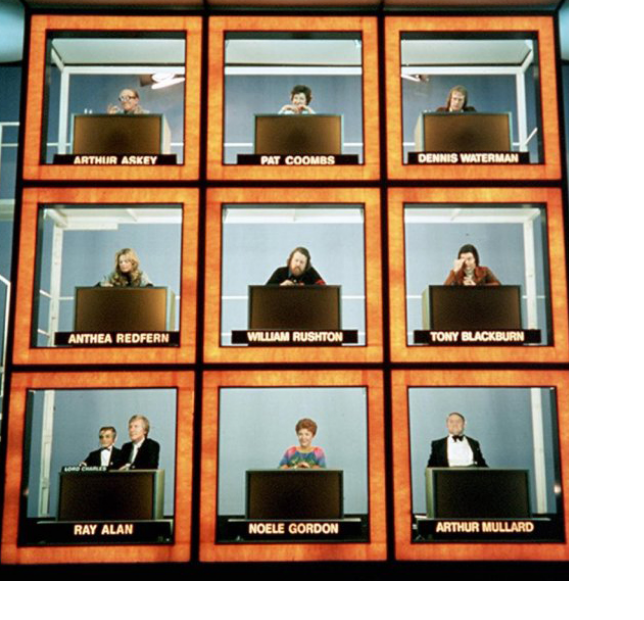
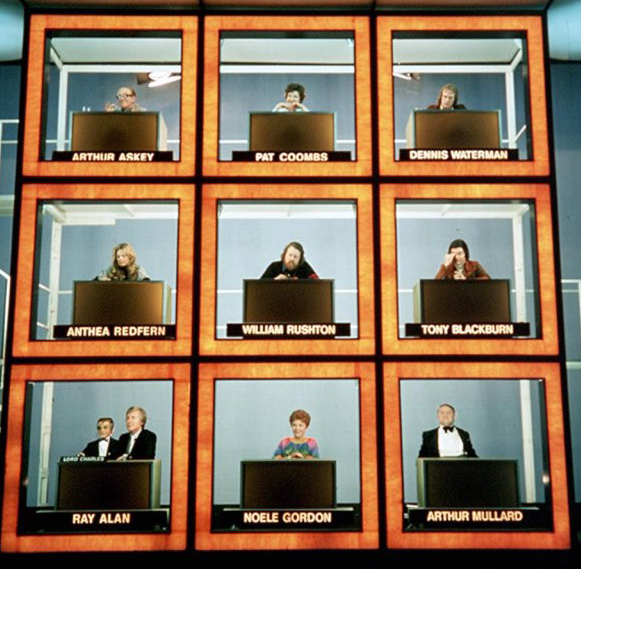
Before and after one commit to alfaguru/squares, a website built with Parcel: page index.html in a window 1280 px wide. Shown: the whole page, without its empty margins (0-644 px from the left). Built offline with nearby package versions, Linux system fonts and the light colour scheme.

Commit message:
Layout fixes

```diff
--- a/css/squares.css
+++ b/css/squares.css
@@ -1,6 +1,14 @@
+img {
+  max-width: 100vw;
+  height: auto;
+}
+div.wrapper {
+  position: relative;
+}
 div.squares {
-  background-image: url("../img/squares.jpg");
-  background-size: cover;
+  position: absolute;
+  top: 0;
+  left: 0;
   width: 100vw;
   height: 102vw;
   max-width: 569px;
--- a/index.html
+++ b/index.html
@@ -17,6 +17,8 @@
 </head>
 
 <body>
+<div class="wrapper">
+<img src="img/squares.jpg" alt="">
 <div class="squares">
   <div class="row row-1">
     <div class="cell cell-1" data-index="1"></div>
@@ -34,6 +36,7 @@
     <div class="cell cell-9" data-index="9"></div>
   </div>
 </div>
+</div>
 <script src="js/vendor/modernizr-3.11.2.min.js"></script>
 <script src="js/vendor/jquery-3.6.0.min.js"></script>
 <script src="js/vendor/howler.min.js"></script>
```
